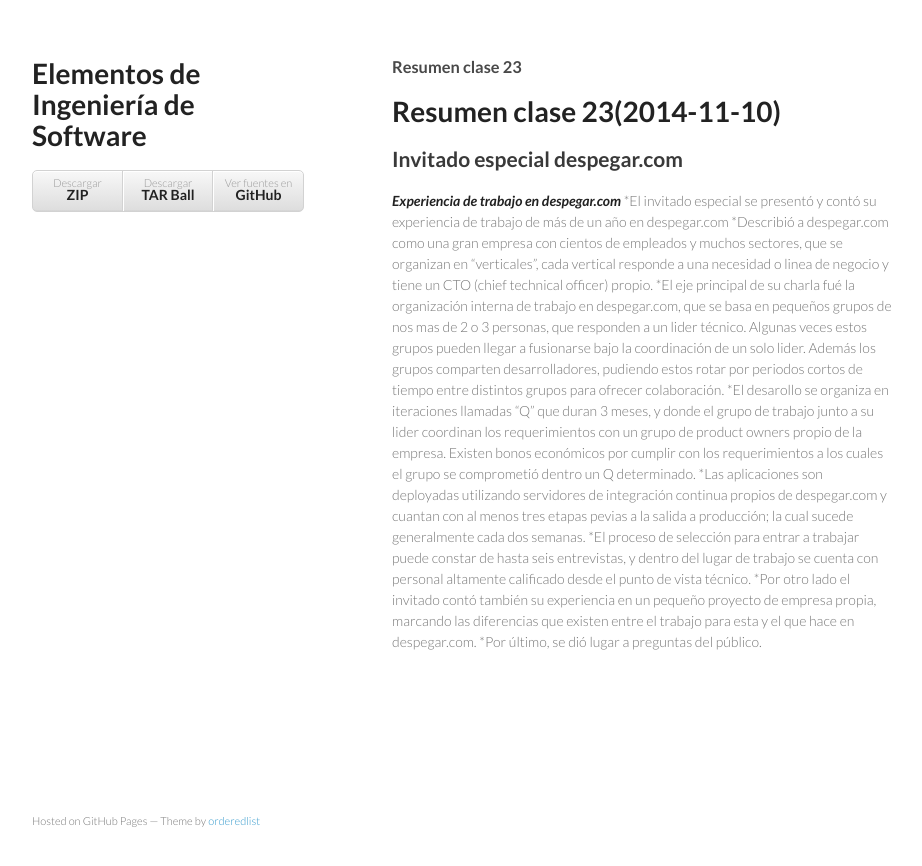
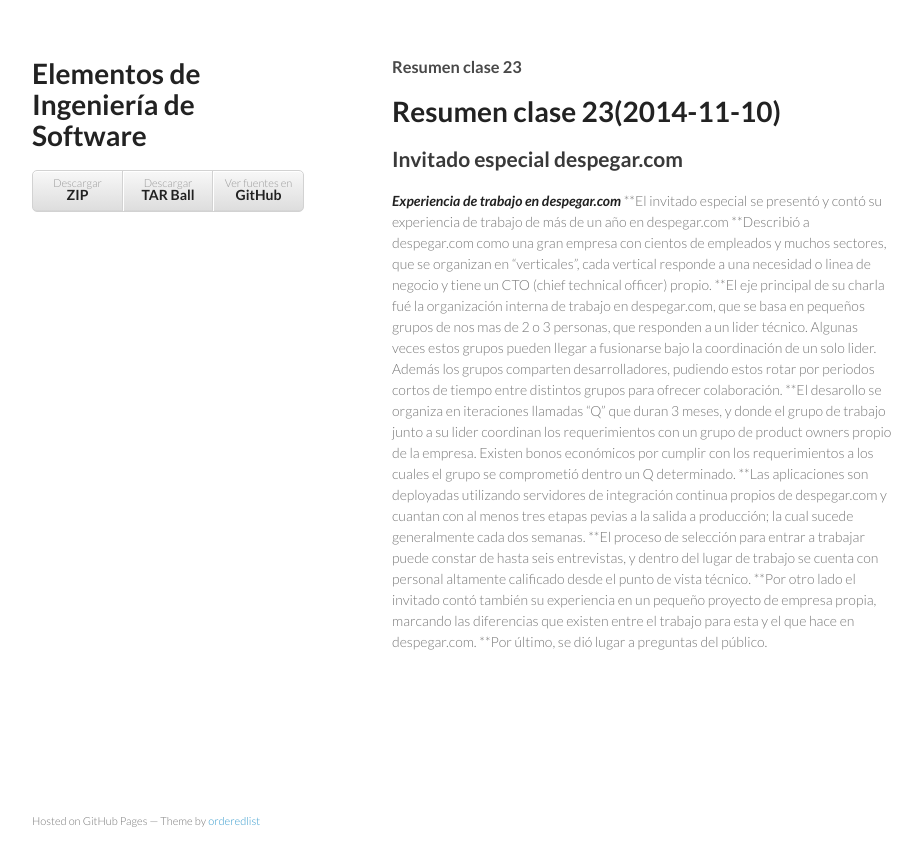
Before and after one commit to SoftwareEngineeringUNQ/bitacora, a Jekyll site: the page built from _posts/2014-11-10-resumen-clase-23.md, in a window 1280 px wide. Shown: the top 866 px of the page, without its empty margins (178-1100 px from the left). Built offline with Jekyll 4.4.1, drawn with Linux system fonts in a browser that asks for light colours.

```diff
--- a/_posts/2014-11-10-resumen-clase-23.md
+++ b/_posts/2014-11-10-resumen-clase-23.md
@@ -9,11 +9,11 @@ layout: post
 ##Invitado especial despegar.com
 
 ***Experiencia de trabajo en despegar.com***
-*El invitado especial se presentó y contó su experiencia de trabajo de más de un año en despegar.com
-*Describió a despegar.com como una gran empresa con cientos de empleados y muchos sectores, que se organizan en "verticales", cada vertical responde a una necesidad o linea de negocio y tiene un CTO (chief technical officer) propio.
-*El eje principal de su charla fué la organización interna de trabajo en despegar.com, que se basa en pequeños grupos de nos mas de 2 o 3 personas, que responden a un lider técnico. Algunas veces estos grupos pueden llegar a fusionarse bajo la coordinación de un solo lider. Además los grupos comparten desarrolladores, pudiendo estos rotar por periodos cortos de tiempo entre distintos grupos para ofrecer colaboración.
-*El desarollo se organiza en iteraciones llamadas "Q" que duran 3 meses, y donde el grupo de trabajo junto a su lider coordinan los requerimientos con un grupo de product owners propio de la empresa. Existen bonos económicos por cumplir con los requerimientos a los cuales el grupo se comprometió dentro un Q determinado.
-*Las aplicaciones son deployadas utilizando servidores de integración continua propios de despegar.com y cuantan con al menos tres etapas pevias a la salida a producción; la cual sucede generalmente cada dos semanas.
-*El proceso de selección para entrar a trabajar puede constar de hasta seis entrevistas, y dentro del lugar de trabajo se cuenta con personal altamente calificado desde el punto de vista técnico.
-*Por otro lado el invitado contó también su experiencia en un pequeño proyecto de empresa propia, marcando las diferencias que existen entre el trabajo para esta y el que hace en despegar.com.
-*Por último, se dió lugar a preguntas del público.
+**El invitado especial se presentó y contó su experiencia de trabajo de más de un año en despegar.com
+**Describió a despegar.com como una gran empresa con cientos de empleados y muchos sectores, que se organizan en "verticales", cada vertical responde a una necesidad o linea de negocio y tiene un CTO (chief technical officer) propio.
+**El eje principal de su charla fué la organización interna de trabajo en despegar.com, que se basa en pequeños grupos de nos mas de 2 o 3 personas, que responden a un lider técnico. Algunas veces estos grupos pueden llegar a fusionarse bajo la coordinación de un solo lider. Además los grupos comparten desarrolladores, pudiendo estos rotar por periodos cortos de tiempo entre distintos grupos para ofrecer colaboración.
+**El desarollo se organiza en iteraciones llamadas "Q" que duran 3 meses, y donde el grupo de trabajo junto a su lider coordinan los requerimientos con un grupo de product owners propio de la empresa. Existen bonos económicos por cumplir con los requerimientos a los cuales el grupo se comprometió dentro un Q determinado.
+**Las aplicaciones son deployadas utilizando servidores de integración continua propios de despegar.com y cuantan con al menos tres etapas pevias a la salida a producción; la cual sucede generalmente cada dos semanas.
+**El proceso de selección para entrar a trabajar puede constar de hasta seis entrevistas, y dentro del lugar de trabajo se cuenta con personal altamente calificado desde el punto de vista técnico.
+**Por otro lado el invitado contó también su experiencia en un pequeño proyecto de empresa propia, marcando las diferencias que existen entre el trabajo para esta y el que hace en despegar.com.
+**Por último, se dió lugar a preguntas del público.
```
